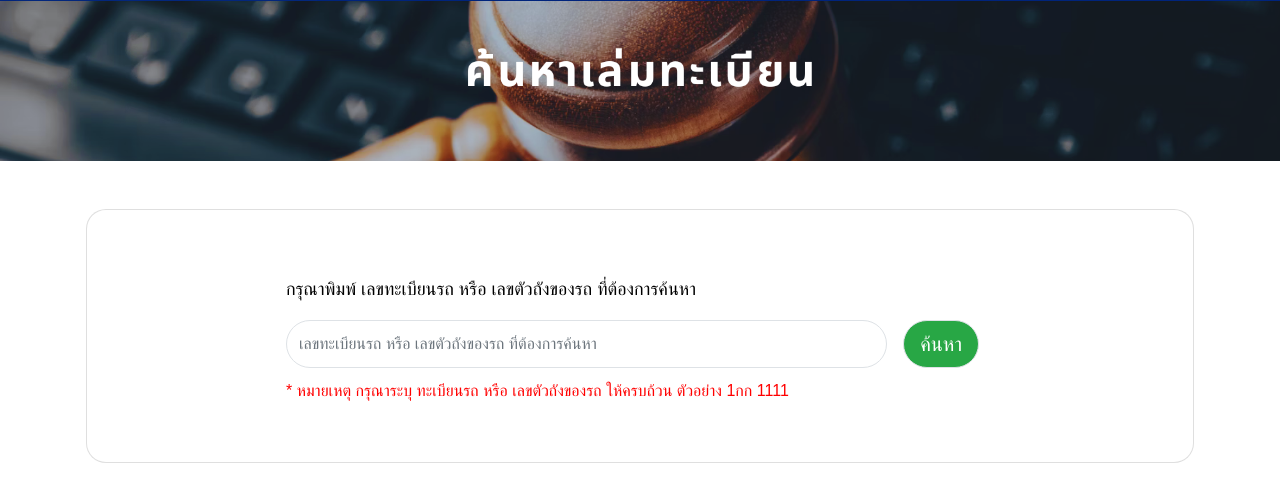
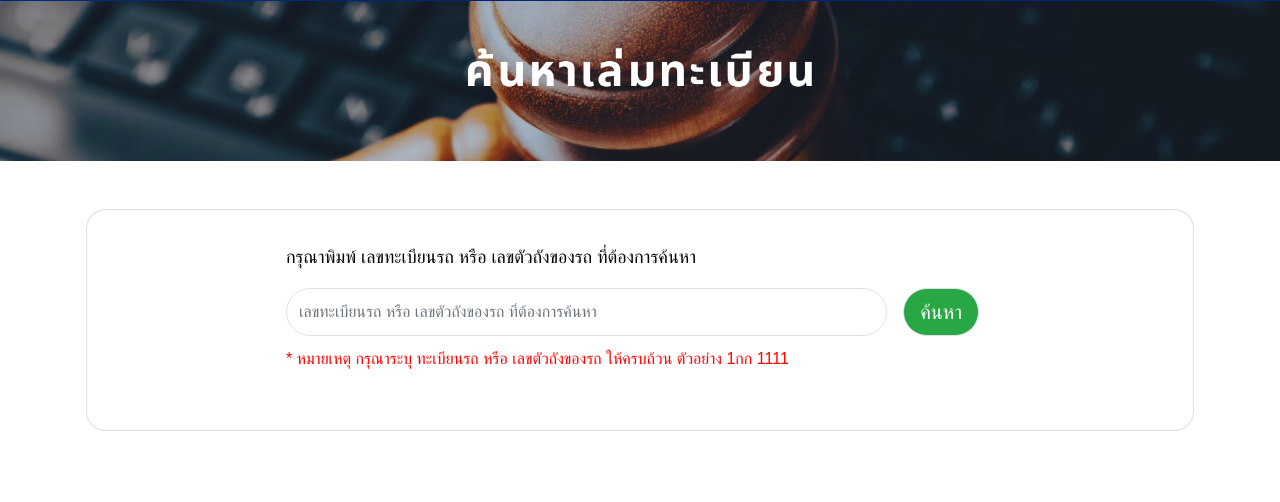
Before and after one commit to keeratiporn/regbook-manage, a Node server app: page / in a window 1280 px wide. Shown: the part 89-591 px from the top of the page. Run offline with Node 20, Linux system fonts and the light colour scheme; some libraries are stand-ins or nearby versions; some web fonts are replaced.

Commit message:
edit margin final

```diff
--- a/views/regbook.hbs
+++ b/views/regbook.hbs
@@ -18,7 +18,7 @@
         <div class="card">
             <div class="card-body">
                 <form>
-                    <div class="row mt-5">
+                    <div class="row mt-3">
                         <div class="col col-sm-12 col-md-8 col-lg-8 col-xl-8 mx-auto">
                             <p style="font-size: 18px; line-height: 30px;">กรุณาพิมพ์ เลขทะเบียนรถ หรือ เลขตัวถังของรถ
                                 ที่ต้องการค้นหา</p>
```
